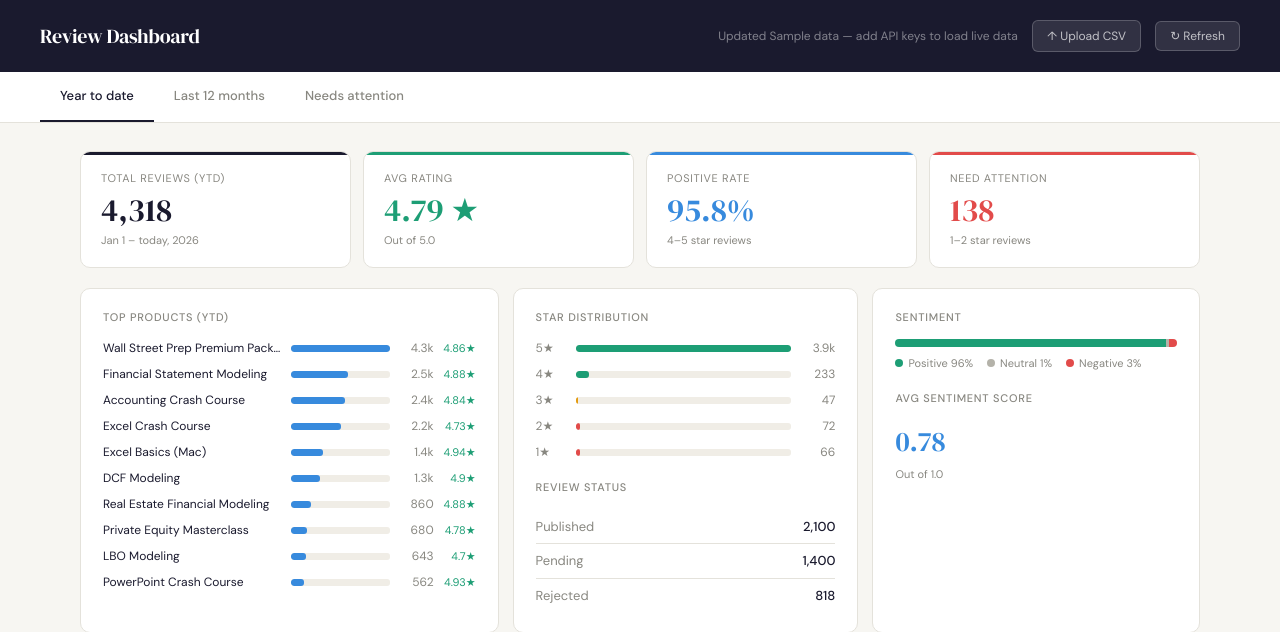
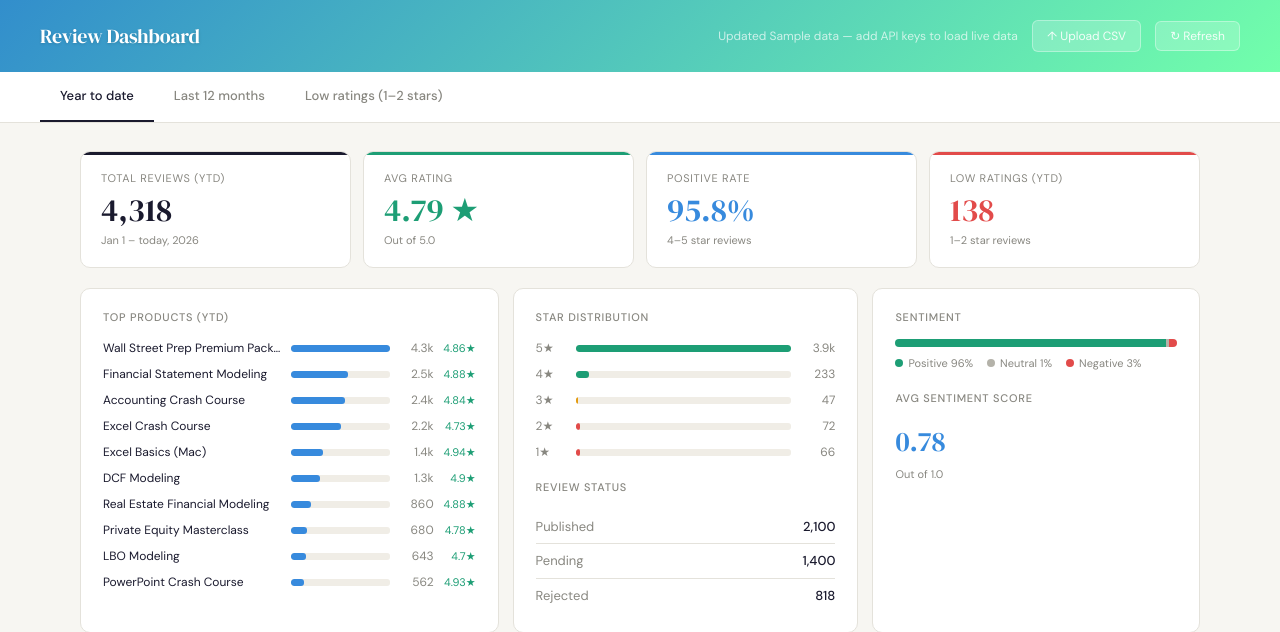
Before and after one commit to nkolesnyk9/yotpo-reviews, a Flask app: page / in a window 1280 px wide. Shown: the top 632 px of the page. Run offline with Flask 3, Linux system fonts and the light colour scheme.

Commit message:
show all low reviews, rename to Low Ratings, gradient header

```diff
--- a/app.py
+++ b/app.py
@@ -41,6 +41,37 @@ DASHBOARD_URL    = os.environ.get("DASHBOARD_URL", "http://localhost:5000")
 
 _cache = {"data": None, "refreshed_at": None, "csv_rows": None}
 _lock  = threading.Lock()
+CSV_STORE = "/tmp/csv_reviews.json"  # persists across requests, survives restarts on Render disk
+
+def load_csv_store():
+    """Load previously uploaded CSV rows from disk."""
+    try:
+        if os.path.exists(CSV_STORE):
+            with open(CSV_STORE, "r") as f:
+                rows = json.load(f)
+            # Rehydrate datetime objects
+            for r in rows:
+                if isinstance(r.get("created"), str):
+                    r["created"] = datetime.strptime(r["created"], "%Y-%m-%d")
+            print(f"Loaded {len(rows)} CSV rows from disk")
+            return rows
+    except Exception as e:
+        print(f"Could not load CSV store: {e}")
+    return []
+
+def save_csv_store(rows):
+    """Persist CSV rows to disk."""
+    try:
+        serializable = []
+        for r in rows:
+            row = dict(r)
+            if isinstance(row.get("created"), datetime):
+                row["created"] = row["created"].strftime("%Y-%m-%d")
+            serializable.append(row)
+        with open(CSV_STORE, "w") as f:
+            json.dump(serializable, f)
+    except Exception as e:
+        print(f"Could not save CSV store: {e}")
 
 # ── Yotpo API ─────────────────────────────────────────────────────────────────
 
@@ -280,7 +311,7 @@ def process_reviews(reviews, sku_map=None):
         low_reviews = sorted(
             [r for r in rows if r["score"] <= 2],
             key=lambda x: x["created"], reverse=True
-        )[:10]
+        )
         total = len(scores)
         pos   = sum(1 for s in scores if s >= 4)
         neut  = sum(1 for s in scores if s == 3)
@@ -468,20 +499,43 @@ def api_refresh():
 
 @app.route("/api/upload-csv", methods=["POST"])
 def api_upload_csv():
-    """Accept a Yotpo CSV export, parse it, store in cache, reprocess data."""
+    """Accept a Yotpo CSV export, parse it, merge into existing CSV cache."""
     try:
         f = request.files.get("file")
         if not f:
             return jsonify({"error": "No file uploaded"}), 400
-        text = f.read().decode("utf-8-sig")  # handle BOM
-        rows = parse_csv_reviews(text)
-        if not rows:
+        text = f.read().decode("utf-8-sig")
+        new_rows = parse_csv_reviews(text)
+        if not new_rows:
             return jsonify({"error": "No valid reviews found in CSV"}), 400
+
         with _lock:
-            _cache["csv_rows"] = rows
-        # Reprocess with merged data
+            existing = _cache.get("csv_rows") or []
+            # Merge by review ID — new rows win on conflict
+            existing_ids = {str(r.get("id","")): i for i,r in enumerate(existing) if r.get("id")}
+            merged = list(existing)
+            added = 0
+            updated = 0
+            for row in new_rows:
+                rid = str(row.get("id",""))
+                if rid and rid in existing_ids:
+                    merged[existing_ids[rid]] = row
+                    updated += 1
+                else:
+                    merged.append(row)
+                    added += 1
+            _cache["csv_rows"] = merged
+            save_csv_store(merged)
+
         success = refresh_data()
-        return jsonify({"ok": True, "csv_rows": len(rows), "refreshed": success})
+        return jsonify({
+            "ok": True,
+            "new_rows": len(new_rows),
+            "added": added,
+            "updated": updated,
+            "total_csv_rows": len(merged),
+            "refreshed": success
+        })
     except Exception as e:
         return jsonify({"error": str(e)}), 500
 
@@ -545,8 +599,21 @@ def start_scheduler():
     scheduler.add_job(send_monthly_email, "cron", day=1, hour=7, minute=0)
     scheduler.start()
 
+# Load CSV data and start scheduler when module loads (works for both gunicorn and direct run)
+_startup_csv = load_csv_store()
+if _startup_csv:
+    _cache["csv_rows"] = _startup_csv
+start_scheduler()
+if YOTPO_APP_KEY and YOTPO_SECRET:
+    threading.Thread(target=refresh_data, daemon=True).start()
+
 if __name__ == "__main__":
     start_scheduler()
+    # Load any previously uploaded CSV data from disk
+    csv_rows = load_csv_store()
+    if csv_rows:
+        with _lock:
+            _cache["csv_rows"] = csv_rows
     if YOTPO_APP_KEY and YOTPO_SECRET:
         threading.Thread(target=refresh_data, daemon=True).start()
     app.run(host="0.0.0.0", port=int(os.environ.get("PORT", 5000)), debug=False)
--- a/templates/dashboard.html
+++ b/templates/dashboard.html
@@ -37,7 +37,7 @@
 
   /* ── Header ── */
   .site-header {
-    background: var(--text);
+    background: linear-gradient(135deg, #328ecc 0%, #72ffab 100%);
     padding: 20px 40px;
     display: flex;
     align-items: center;
@@ -49,15 +49,16 @@
     color: #fff;
     font-weight: 400;
     letter-spacing: -0.3px;
+    text-shadow: 0 1px 3px rgba(0,0,0,0.15);
   }
   .site-header .meta {
     font-size: 12px;
-    color: rgba(255,255,255,0.45);
+    color: rgba(255,255,255,0.7);
   }
   .refresh-btn {
-    background: rgba(255,255,255,0.1);
-    border: 1px solid rgba(255,255,255,0.2);
-    color: rgba(255,255,255,0.7);
+    background: rgba(255,255,255,0.2);
+    border: 1px solid rgba(255,255,255,0.35);
+    color: rgba(255,255,255,0.9);
     padding: 6px 14px;
     border-radius: 6px;
     font-size: 12px;
@@ -65,7 +66,7 @@
     cursor: pointer;
     transition: background 0.15s;
   }
-  .refresh-btn:hover { background: rgba(255,255,255,0.18); }
+  .refresh-btn:hover { background: rgba(255,255,255,0.3); }
   .refresh-btn:disabled { opacity: 0.4; cursor: default; }
 
   /* ── Tabs ── */
@@ -232,11 +233,11 @@
   <h1>Review Dashboard</h1>
   <div style="display:flex;align-items:center;gap:14px">
     <span class="meta" id="refreshedAt">Loading…</span>
-    <label id="uploadBtn" style="background:rgba(255,255,255,0.1);border:1px solid rgba(255,255,255,0.2);
-      color:rgba(255,255,255,0.7);padding:6px 14px;border-radius:6px;font-size:12px;
+    <label id="uploadBtn" style="background:rgba(255,255,255,0.2);border:1px solid rgba(255,255,255,0.35);
+      color:rgba(255,255,255,0.9);padding:6px 14px;border-radius:6px;font-size:12px;
       font-family:'DM Sans',sans-serif;cursor:pointer;transition:background 0.15s;"
-      onmouseover="this.style.background='rgba(255,255,255,0.18)'"
-      onmouseout="this.style.background='rgba(255,255,255,0.1)'"
+      onmouseover="this.style.background='rgba(255,255,255,0.3)'"
+      onmouseout="this.style.background='rgba(255,255,255,0.2)'"
       title="Upload Yotpo CSV export to include rejected/pending reviews">
       ↑ Upload CSV
       <input type="file" accept=".csv" style="display:none" onchange="uploadCSV(this)">
@@ -248,7 +249,7 @@
 <div class="tabs-wrap">
   <div class="tab active" onclick="switchTab('ytd',this)">Year to date</div>
   <div class="tab" onclick="switchTab('month',this)">Last 12 months</div>
-  <div class="tab" onclick="switchTab('attention',this)">Needs attention</div>
+  <div class="tab" onclick="switchTab('attention',this)">Low ratings (1–2 stars)</div>
 </div>
 
 <div class="main">
@@ -275,7 +276,7 @@
         <div class="kpi-sub">4–5 star reviews</div>
       </div>
       <div class="kpi k-red">
-        <div class="kpi-label">Need attention</div>
+        <div class="kpi-label">Low ratings (YTD)</div>
         <div class="kpi-value red" id="ytd-neg">—</div>
         <div class="kpi-sub">1–2 star reviews</div>
       </div>
```
